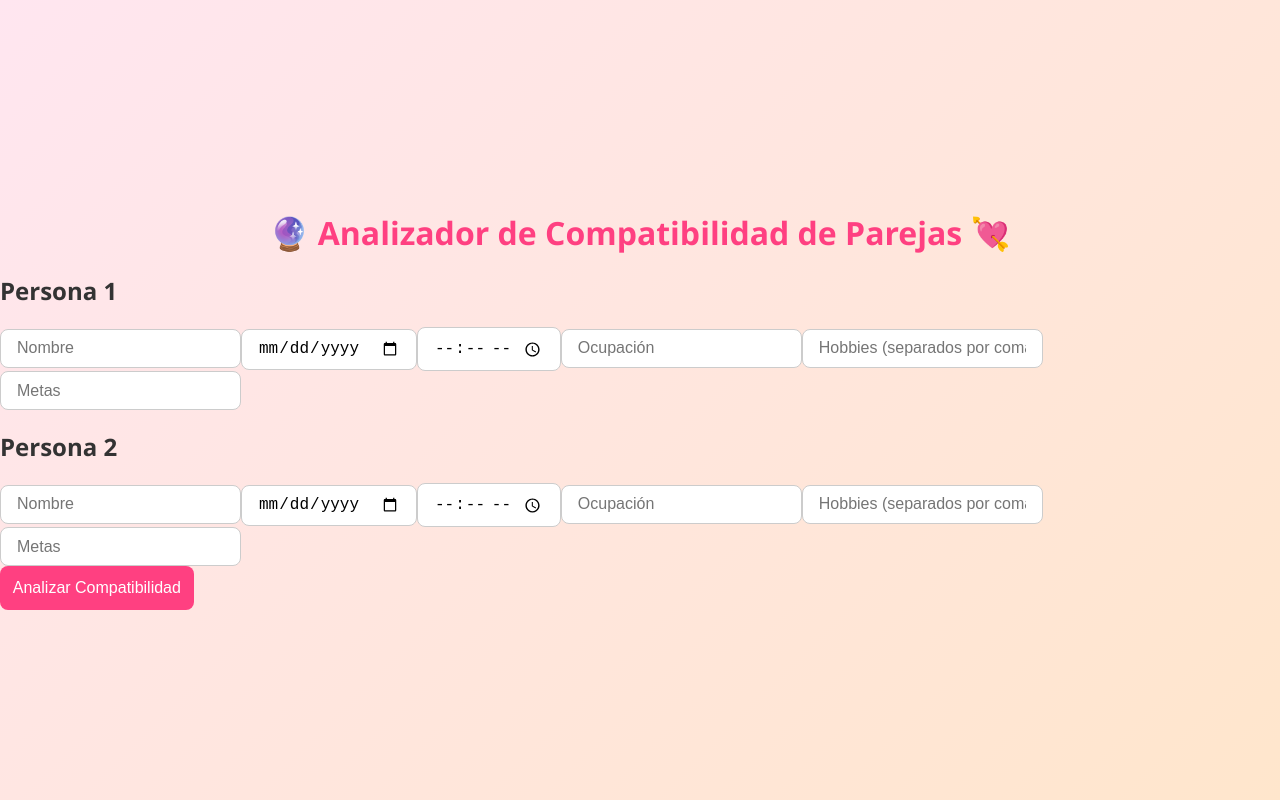
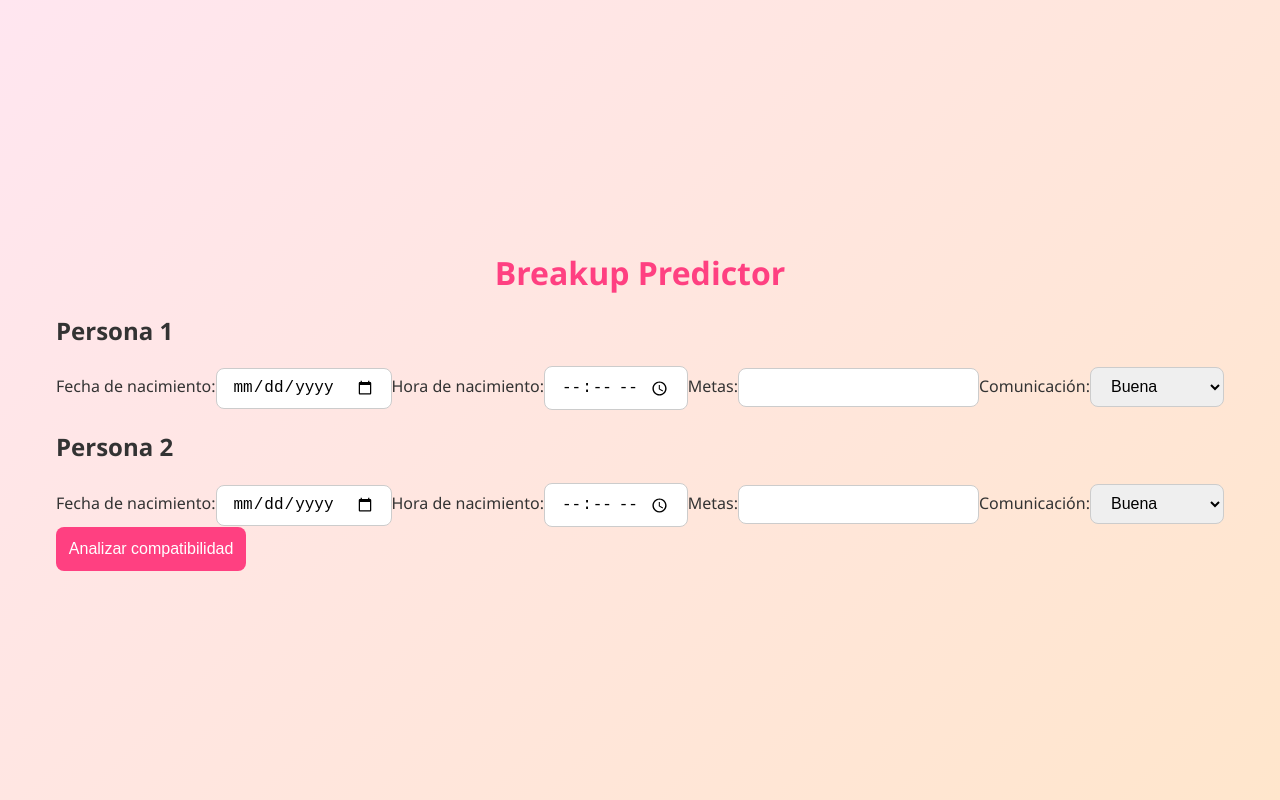
Before and after one commit to paradoj4/-BreakupPredictor, a React (Vite) app: page / in a window 1280 px wide. Built offline with nearby package versions, Linux system fonts and the light colour scheme.

Commit message:
Quito ocupación y hobbies, agrego comunicación como parámetro

```diff
--- a/src/App.jsx
+++ b/src/App.jsx
@@ -1,119 +1,127 @@
-// App.jsx
-import React, { useState } from "react";
-import "./App.css";
+import React, { useState } from 'react';
+import './App.css';
+
+const zodiacSigns = [
+  { sign: 'Aries', start: '03-21', end: '04-19' },
+  { sign: 'Taurus', start: '04-20', end: '05-20' },
+  { sign: 'Gemini', start: '05-21', end: '06-20' },
+  { sign: 'Cancer', start: '06-21', end: '07-22' },
+  { sign: 'Leo', start: '07-23', end: '08-22' },
+  { sign: 'Virgo', start: '08-23', end: '09-22' },
+  { sign: 'Libra', start: '09-23', end: '10-22' },
+  { sign: 'Scorpio', start: '10-23', end: '11-21' },
+  { sign: 'Sagittarius', start: '11-22', end: '12-21' },
+  { sign: 'Capricorn', start: '12-22', end: '01-19' },
+  { sign: 'Aquarius', start: '01-20', end: '02-18' },
+  { sign: 'Pisces', start: '02-19', end: '03-20' }
+];
+
+function getZodiacSign(date) {
+  const d = new Date(date);
+  const month = (d.getMonth() + 1).toString().padStart(2, '0');
+  const day = d.getDate().toString().padStart(2, '0');
+  const formattedDate = `${month}-${day}`;
+
+  for (const z of zodiacSigns) {
+    if (
+      (z.start <= formattedDate && formattedDate <= z.end) ||
+      (z.start > z.end && (formattedDate >= z.start || formattedDate <= z.end))
+    ) {
+      return z.sign;
+    }
+  }
+  return '';
+}
 
 function App() {
   const [formData, setFormData] = useState({
-    person1: {
-      name: "",
-      birthdate: "",
-      birthtime: "",
-      occupation: "",
-      hobbies: "",
-      goals: "",
-    },
-    person2: {
-      name: "",
-      birthdate: "",
-      birthtime: "",
-      occupation: "",
-      hobbies: "",
-      goals: "",
-    },
+    person1: { birthdate: '', birthtime: '', goals: '', communication: 'Buena' },
+    person2: { birthdate: '', birthtime: '', goals: '', communication: 'Buena' }
   });
-
   const [result, setResult] = useState(null);
 
   const handleChange = (e, person) => {
-    setFormData({
-      ...formData,
+    const { name, value } = e.target;
+    setFormData(prev => ({
+      ...prev,
       [person]: {
-        ...formData[person],
-        [e.target.name]: e.target.value,
-      },
-    });
-  };
-
-  const getZodiacSign = (date) => {
-    const [year, month, day] = date.split("-").map(Number);
-    if ((month === 3 && day >= 21) || (month === 4 && day <= 19)) return "Aries";
-    if ((month === 4 && day >= 20) || (month === 5 && day <= 20)) return "Taurus";
-    if ((month === 5 && day >= 21) || (month === 6 && day <= 20)) return "Gemini";
-    if ((month === 6 && day >= 21) || (month === 7 && day <= 22)) return "Cancer";
-    if ((month === 7 && day >= 23) || (month === 8 && day <= 22)) return "Leo";
-    if ((month === 8 && day >= 23) || (month === 9 && day <= 22)) return "Virgo";
-    if ((month === 9 && day >= 23) || (month === 10 && day <= 22)) return "Libra";
-    if ((month === 10 && day >= 23) || (month === 11 && day <= 21)) return "Scorpio";
-    if ((month === 11 && day >= 22) || (month === 12 && day <= 21)) return "Sagittarius";
-    if ((month === 12 && day >= 22) || (month === 1 && day <= 19)) return "Capricorn";
-    if ((month === 1 && day >= 20) || (month === 2 && day <= 18)) return "Aquarius";
-    if ((month === 2 && day >= 19) || (month === 3 && day <= 20)) return "Pisces";
+        ...prev[person],
+        [name]: value
+      }
+    }));
   };
 
   const calculateCompatibility = () => {
     const { person1, person2 } = formData;
+
     const sign1 = getZodiacSign(person1.birthdate);
     const sign2 = getZodiacSign(person2.birthdate);
 
+    const scoreMap = {
+      'Muy buena': 25,
+      'Buena': 20,
+      'Poca': 10,
+      'Nula': 0
+    };
+
     let score = 50;
 
-    // Simple compatibility boost based on same zodiac sign
-    if (sign1 === sign2) score += 20;
+    if (sign1 === sign2) score += 10;
+    else score += 5;
 
-    // Compare hobbies
-    const hobbies1 = person1.hobbies.toLowerCase().split(",");
-    const hobbies2 = person2.hobbies.toLowerCase().split(",");
-    const commonHobbies = hobbies1.filter(hobby => hobbies2.includes(hobby.trim()));
-    score += commonHobbies.length * 5;
+    if (person1.goals === person2.goals) score += 15;
+    else score += 5;
 
-    // Compare goals
-    if (person1.goals.toLowerCase() === person2.goals.toLowerCase()) score += 10;
+    score += scoreMap[person1.communication] || 0;
+    score += scoreMap[person2.communication] || 0;
 
-    // Similar occupations
-    if (person1.occupation.toLowerCase() === person2.occupation.toLowerCase()) score += 10;
+    const percentage = Math.min(100, Math.round(score));
+    let message = '';
 
-    // Clamp score
-    if (score > 100) score = 100;
+    if (percentage > 85) message = '¡Pareja muy compatible!';
+    else if (percentage > 60) message = 'Tienen buena compatibilidad con margen para mejorar.';
+    else if (percentage > 40) message = 'Compatibilidad media. Trabajen en sus diferencias.';
+    else message = 'Poca compatibilidad. Requiere mucho trabajo en la relación.';
 
-    setResult({
-      sign1,
-      sign2,
-      score,
-    });
+    setResult({ sign1, sign2, percentage, message });
   };
 
   return (
-    <div className="App">
-      <h1>🔮 Analizador de Compatibilidad de Parejas 💘</h1>
-      <div className="form-container">
-        {["person1", "person2"].map((person, index) => (
-          <div key={person} className="form-section">
-            <h2>{`Persona ${index + 1}`}</h2>
-            <input type="text" name="name" placeholder="Nombre" value={formData[person].name} onChange={(e) => handleChange(e, person)} />
-            <input type="date" name="birthdate" placeholder="Fecha de nacimiento" value={formData[person].birthdate} onChange={(e) => handleChange(e, person)} />
-            <input type="time" name="birthtime" placeholder="Hora de nacimiento" value={formData[person].birthtime} onChange={(e) => handleChange(e, person)} />
-            <input type="text" name="occupation" placeholder="Ocupación" value={formData[person].occupation} onChange={(e) => handleChange(e, person)} />
-            <input type="text" name="hobbies" placeholder="Hobbies (separados por coma)" value={formData[person].hobbies} onChange={(e) => handleChange(e, person)} />
-            <input type="text" name="goals" placeholder="Metas" value={formData[person].goals} onChange={(e) => handleChange(e, person)} />
-          </div>
-        ))}
-      </div>
-      <button onClick={calculateCompatibility}>Analizar Compatibilidad</button>
+    <div className="form-container">
+      <h1>Breakup Predictor</h1>
+
+      {["person1", "person2"].map((person, index) => (
+        <div key={person}>
+          <h2>Persona {index + 1}</h2>
+
+          <label>Fecha de nacimiento:</label>
+          <input type="date" name="birthdate" value={formData[person].birthdate} onChange={(e) => handleChange(e, person)} />
+
+          <label>Hora de nacimiento:</label>
+          <input type="time" name="birthtime" value={formData[person].birthtime} onChange={(e) => handleChange(e, person)} />
+
+          <label>Metas:</label>
+          <input type="text" name="goals" value={formData[person].goals} onChange={(e) => handleChange(e, person)} />
+
+          <label>Comunicación:</label>
+          <select name="communication" value={formData[person].communication} onChange={(e) => handleChange(e, person)}>
+            <option value="Muy buena">Muy buena</option>
+            <option value="Buena">Buena</option>
+            <option value="Poca">Poca</option>
+            <option value="Nula">Nula</option>
+          </select>
+        </div>
+      ))}
+
+      <button onClick={calculateCompatibility}>Analizar compatibilidad</button>
+
       {result && (
         <div className="result">
-          <h2>Resultado</h2>
-          <p>Signo de {formData.person1.name || "Persona 1"}: {result.sign1}</p>
-          <p>Signo de {formData.person2.name || "Persona 2"}: {result.sign2}</p>
-          <p>Porcentaje de Compatibilidad: <strong>{result.score}%</strong></p>
-          <p>
-            {result.score > 80
-              ? "¡Son una pareja con gran potencial! 🌟"
-              : result.score > 60
-              ? "Tienen compatibilidad, aunque deben trabajar en sus diferencias. 💑"
-              : result.score > 40
-              ? "Hay potencial, pero deben conocerse más a fondo. 🤔"
-              : "Compatibilidad baja, pero el amor todo lo puede. ❤️‍🔥"}
-          </p>
+          <h2>Resultados</h2>
+          <p>Signo de la persona 1: {result.sign1}</p>
+          <p>Signo de la persona 2: {result.sign2}</p>
+          <p>Porcentaje de compatibilidad: <strong>{result.percentage}%</strong></p>
+          <p><em>{result.message}</em></p>
         </div>
       )}
     </div>
```
